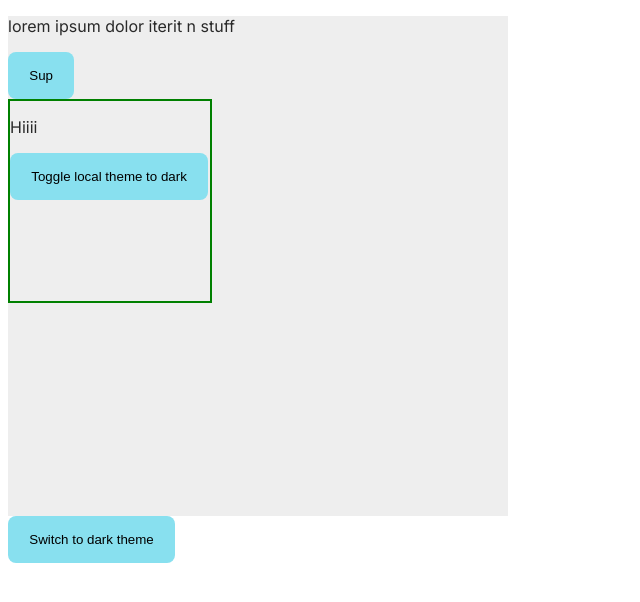
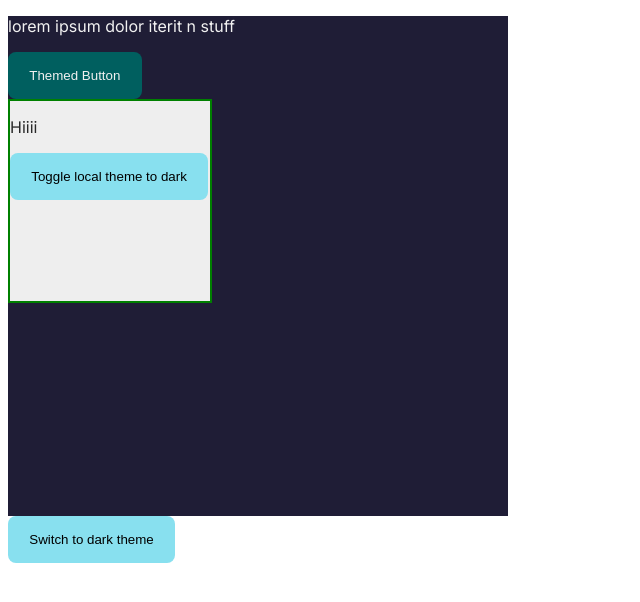
Before and after one commit to PrashantM26/Theme-Toggle-Context---Create-next-app-Understanding-folder-structure-Folder-b---3vwvbzahs0px, a Next.js app: page / in a window 1280 px wide. Shown: the top 602 px of the page, without its empty margins (0-640 px from the left). Built offline with nearby package versions, Linux system fonts and the light colour scheme.

Commit message:
Update Main.js

```diff
--- a/app/Main.js
+++ b/app/Main.js
@@ -33,7 +33,7 @@ export { Main }*/
 
 
 
-"use client";
+/*"use client";
 import React, { useContext } from "react";
 import { LocalThemedBox } from "./components/LocalThemedBox";
 import { ThemeContext } from "./components/ThemeProvider";
@@ -63,4 +63,38 @@ const Main = () => {
   );
 };
 
-export { Main };
+export { Main };*/
+
+
+
+
+
+
+
+
+
+
+//Alok
+
+
+
+'use client'
+import React from 'react';
+import { LocalThemedBox } from './components/LocalThemedBox';
+import { ThemeContext } from './components/ThemeProvider';
+
+const Main = () => {
+
+    const{theme} = React.useContext(ThemeContext)
+    return(
+        <div className={`container ${theme ? "bg-light" : "bg-dark"}`} id="themed-page">
+            <p id="themed-text-container" className={theme ? "txt-light" : "txt-dark"}>
+                lorem ipsum dolor iterit n stuff
+            </p>
+            <button className={`btn ${theme ? "btn-light txt-light" : "btn-dark txt-dark"}`} id="themed-button">Themed Button</button>
+            <LocalThemedBox />
+        </div>
+    )
+}
+
+export { Main }
```
